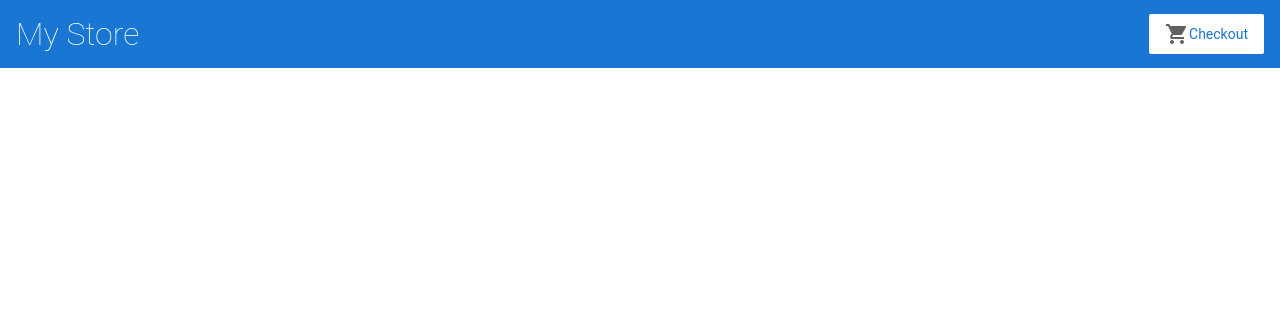
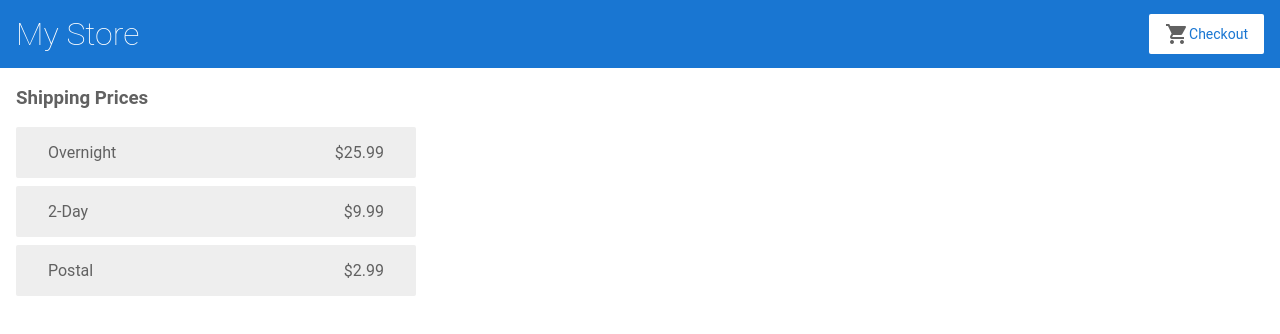
Before and after one commit to dile2001/angular_essential, an Angular app: page /shipping in a window 1280 px wide. Before the commit this address led to /. Shown: the top 334 px of the page. Built offline with nearby package versions, Linux system fonts and the light colour scheme.

Commit message:
observer shipping price

```diff
--- a/src/app/app.module.ts
+++ b/src/app/app.module.ts
@@ -2,21 +2,24 @@
 import { BrowserModule } from '@angular/platform-browser';
 import { RouterModule } from '@angular/router';
 import { ReactiveFormsModule } from '@angular/forms';
-
+import { HttpClientModule } from '@angular/common/http';
 import { AppComponent } from './app.component';
 import { TopBarComponent } from './top-bar/top-bar.component';
 import { ProductListComponent } from './product-list/product-list.component';
 import { ProductAlertsComponent } from './product-alerts/product-alerts.component';
 import { ProductDetailsComponent } from './product-details/product-details.component';
 import { CartComponent } from './cart/cart.component';
+import { ShippingComponent } from './shipping/shipping.component';
 @NgModule({
   imports: [
     BrowserModule,
+    HttpClientModule,
     ReactiveFormsModule,
     RouterModule.forRoot([
       { path: '', component: ProductListComponent },
       { path: 'products/:productId', component: ProductDetailsComponent },
       { path: 'cart', component: CartComponent},
+      { path: 'shipping', component: ShippingComponent },
     ])
   ],
   declarations: [
--- a/src/app/cart.service.ts
+++ b/src/app/cart.service.ts
@@ -1,5 +1,6 @@
 import { Product } from './products';
 import { Injectable } from '@angular/core';
+import { HttpClient } from '@angular/common/http';
 
 @Injectable({
   providedIn: 'root'
@@ -9,10 +10,15 @@
 export class CartService {
   items: Product[] = [];
 
+  constructor(private http: HttpClient){
+
+  }
   addToCart(product: Product) {
     this.items.push(product);
   }
-
+  getShippingPrices() {
+    return this.http.get<{type: string, price: number}[]>('/assets/shipping.json');
+  }
   getItems() {
     return this.items;
   }
--- a/src/app/cart/cart.component.html
+++ b/src/app/cart/cart.component.html
@@ -1,4 +1,7 @@
 <h3>Cart</h3>
+<p>
+    <a routerLink="/shipping" >Shipping Prices</a>
+</p>
 <div class="cart-item" *ngFor="let item of items">
     <span>{{ item.name }}</span>
     <span>{{ item.price | currency }}</span>
--- a/src/app/cart/cart.component.ts
+++ b/src/app/cart/cart.component.ts
@@ -1,11 +1,12 @@
 import { Component } from '@angular/core';
 import { CommonModule } from '@angular/common';
 import { CartService } from '../cart.service';
+import { RouterLink } from '@angular/router';
 
 @Component({
   selector: 'app-cart',
   standalone: true,
-  imports: [CommonModule],
+  imports: [CommonModule, RouterLink],
   templateUrl: './cart.component.html',
   styleUrl: './cart.component.css'
 })
--- /dev/null
+++ b/src/app/shipping/shipping.component.html
@@ -0,0 +1,5 @@
+<h3>Shipping Prices </h3>
+<div class="shipping-item" *ngFor="let shipping of shippingCosts | async">
+    <span>{{ shipping.type}}</span>
+    <span>{{shipping.price | currency}}</span>
+</div>
--- /dev/null
+++ b/src/app/shipping/shipping.component.ts
@@ -0,0 +1,21 @@
+import { Component, OnInit } from '@angular/core';
+import { CommonModule } from '@angular/common';
+import { Observable } from 'rxjs';
+import { CartService } from '../cart.service';
+@Component({
+  selector: 'app-shipping',
+  standalone: true,
+  imports: [CommonModule],
+  templateUrl: './shipping.component.html',
+  styleUrl: './shipping.component.css'
+})
+export class ShippingComponent implements OnInit {
+  constructor(private cartService: CartService) {
+
+  }
+  shippingCosts!: Observable<{ type: string, price: number }[]>;
+
+  ngOnInit(): void {
+    this.shippingCosts =  this.cartService.getShippingPrices();
+  }
+}
```
Also changed, not shown: src/app/shipping/shipping.component.css (added), 1 other file (tests, documents, lock files or other folders).
